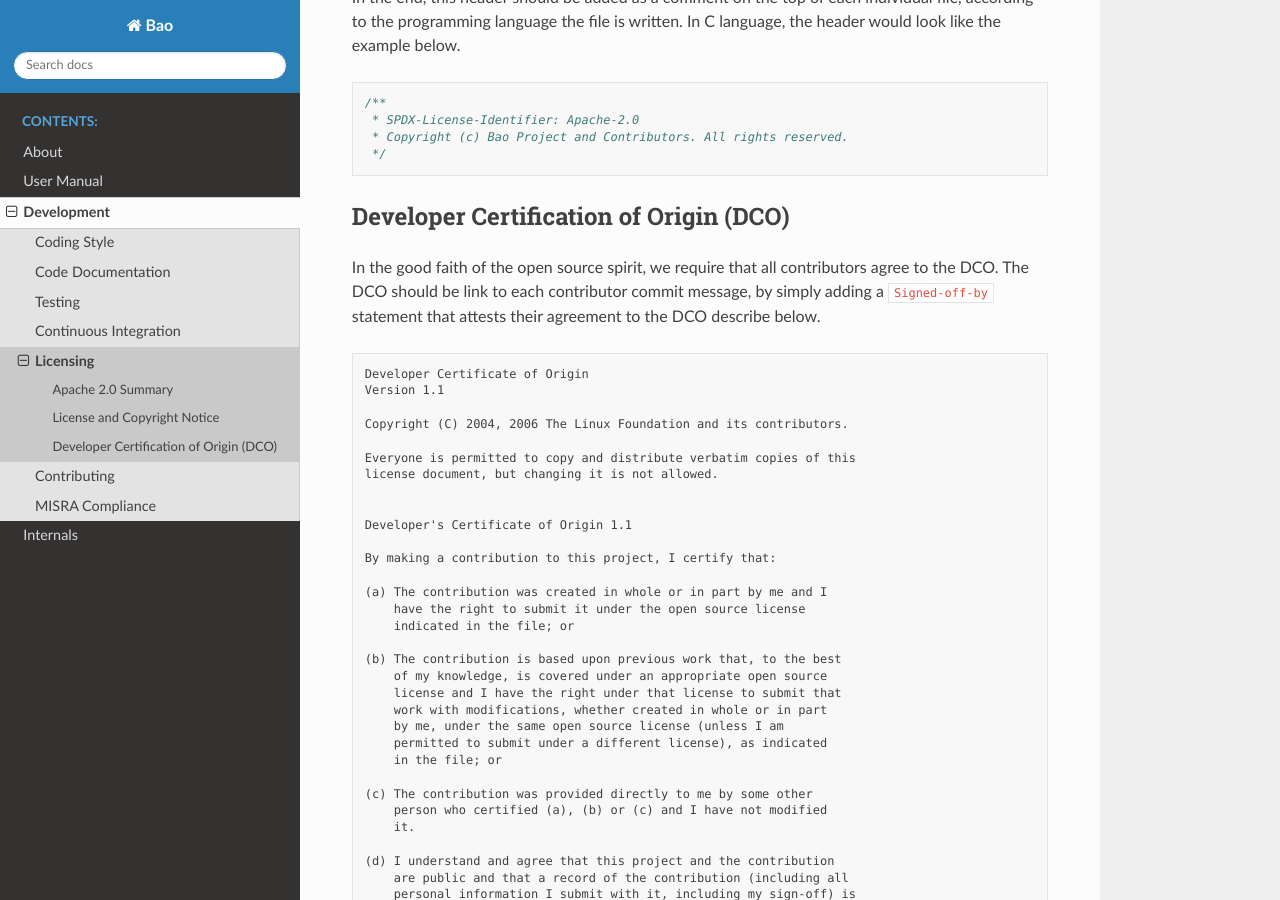
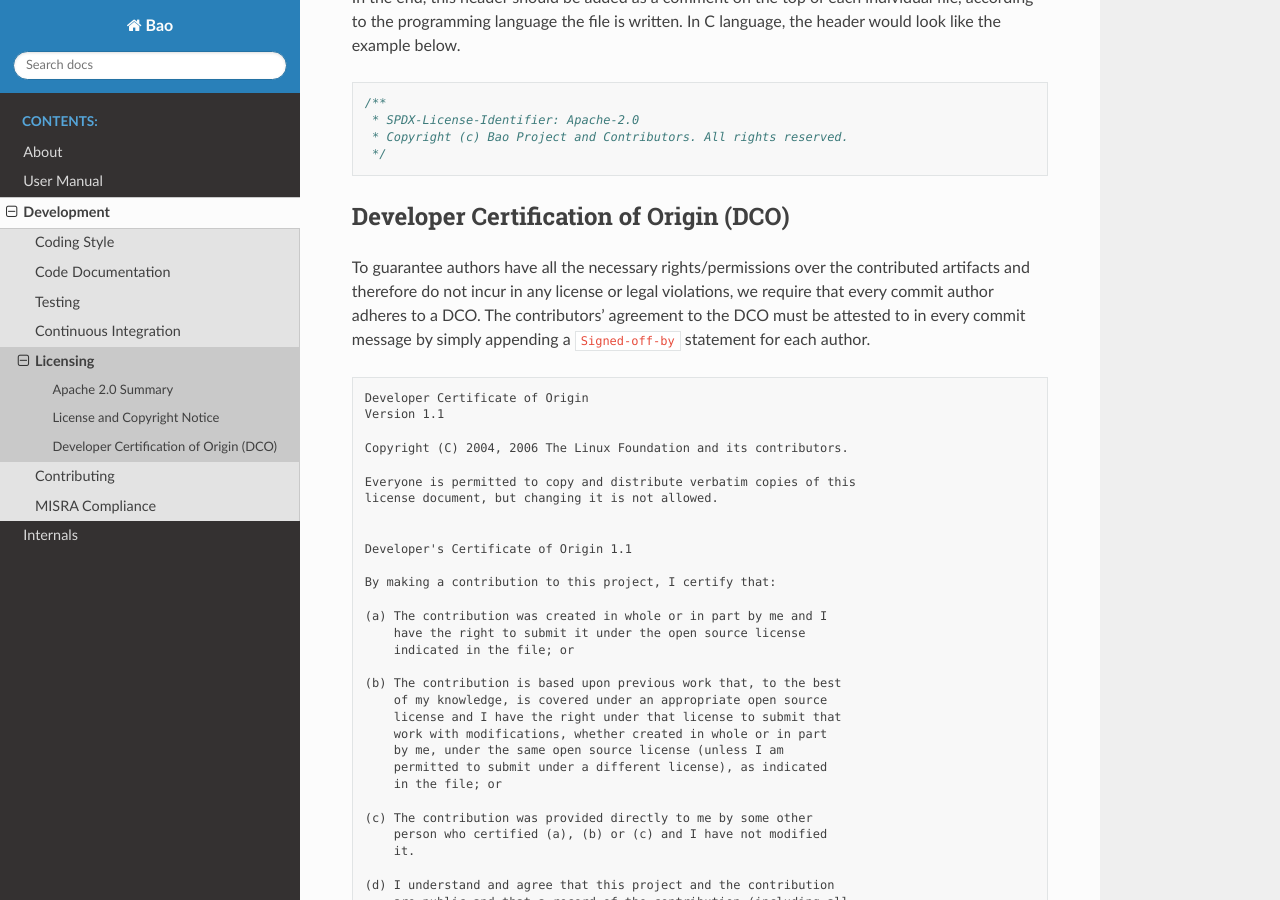
Before and after one commit to bao-project/bao-docs, a Sphinx documentation site: the page built from source/development/licensing.rst, in a window 1280 px wide and 900 px high, scrolled down 1235 px. Built offline with Sphinx 7.4.7 and the Read the Docs theme 2.0.0, drawn with Linux system fonts in a browser that asks for light colours.

Commit message:
doc(ref): rewrite the DCO summary
Signed-off-by: Daniel Oliveira <drawnpoetry@gmail.com>

```diff
--- a/source/development/licensing.rst
+++ b/source/development/licensing.rst
@@ -73,10 +73,11 @@ In C language, the header would look like the example below.
 Developer Certification of Origin (DCO)
 ---------------------------------------
 
-In the good faith of the open source spirit, we require that all contributors
-agree to the DCO. The DCO should be link to each contributor commit message,
-by simply adding a ``Signed-off-by`` statement that attests their agreement to
-the DCO describe below.
+To guarantee authors have all the necessary rights/permissions over the
+contributed artifacts and therefore do not incur in any license or legal
+violations, we require that every commit author adheres to a DCO. The
+contributors' agreement to the DCO must be attested to in every commit message
+by simply appending a ``Signed-off-by`` statement for each author.
 
 .. code-block:: none
 
```
